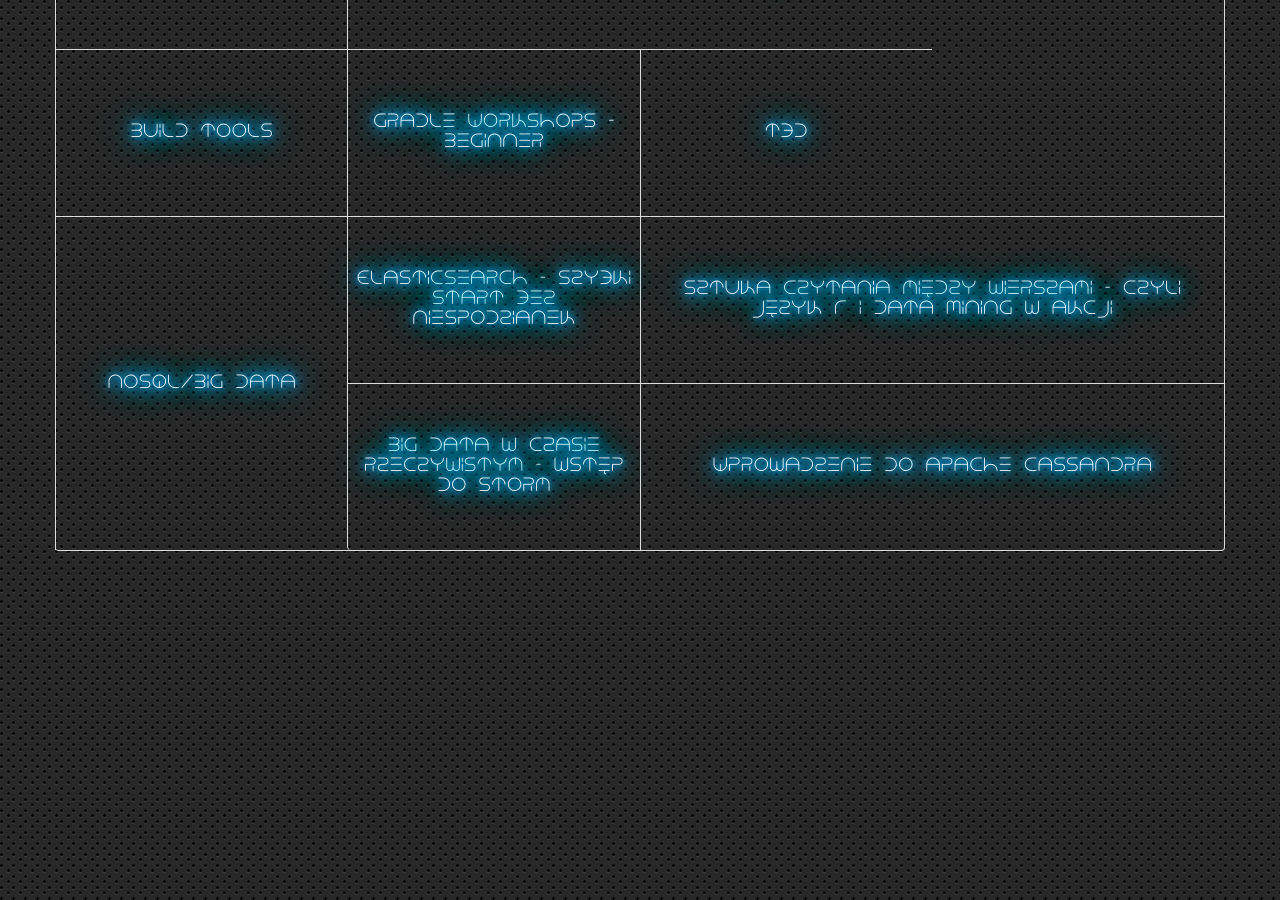
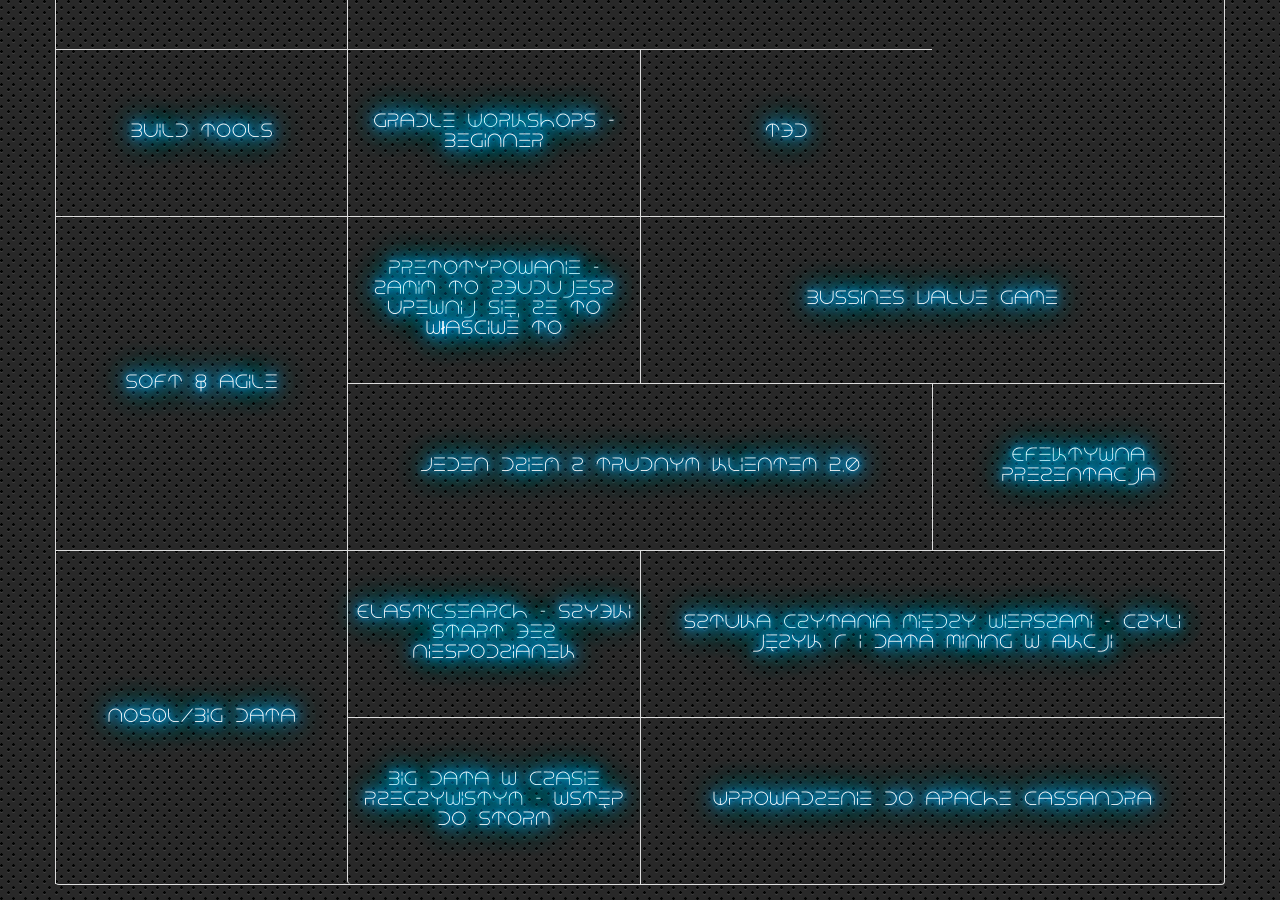
Before and after one commit to wojtekerbetowski/warsjawa2013, a Jekyll site: the page built from index.html, in a window 1280 px wide and 900 px high, scrolled down 1193 px. Built offline with Jekyll 4.4.1, drawn with Linux system fonts in a browser that asks for light colours; some of the changed lines change nothing that is shown.

Commit message:
add Agile track

```diff
--- a/index.html
+++ b/index.html
@@ -91,6 +91,50 @@
           bio: tbd
         requirements: tdb
 
+- name: Soft & Agile
+  paths:
+    - talks:
+      - id: pretotyping
+        title: Pretotypowanie - zamim to zbudujesz upewnij się, że to właściwe to
+        speaker:
+          name: Oskar Kapala
+          photo: /img/speakers/oskar_kapala.jpg
+          bio: "Z wykształcenia matematyk, pracuje jako programista, architekt, team leader w różnych projektach wokoło Javowych. Ostatnio fan programowania funkcyjnego oraz idei pretotypowania. Aktualnie pracuje Outbox."
+        description: "Ludzie mają wiele pomysłów na innowacyjne produkty. Ale jak odróżnić te które wartościowe i potrzebne od bezużytecznych, których nikt nwet nie zauważy? Na początku warsztatu opowiem trochę o podejściu zwanym, pretotypowaniem, stawiającym za cel by odpowiedź na to pytanie znaleść maksymalnie szybko. W drugiej części przeprowadzimy szereg eksperymentów myślowych ćwiczących różne metody pretotypowania."
+        requirements: "Potrzebny jest wyłącznie otwarty umysł :)"
+        spots: 30
+
+      - id: bussines_value_game
+        title: Bussines Value Game
+        slots: 2
+        speaker:
+          name: Wiktor Żołnowski
+          photo: /img/tbd.png
+          bio: TBD
+        description: TBD
+        requirements: TBD
+
+    - talks:
+      - id: trudny_klient
+        title: Jeden dzień z trudnym klientem 2.0
+        slots: 2
+        speaker:
+          name: Ola Puchta, Tomek Szymański
+          photo: /img/tbd.png
+          bio: TBD
+        description: TBD
+        requirements: TBD
+
+      - id: efektywna_prezentacja
+        title: Efektywna Prezentacja
+        speaker:
+          name: Małgorzata Majewska
+          photo: /img/tbd.png
+          bio: "Małgorzata Majewska - psycholog, trener umiejętności psychospołecznych i biznesowych, HR Business Partner, Specjalista ds. Rozwoju i Motywacji Pracowników. Jako praktyk prowadzący liczne warsztaty rozwojowe i biznesowe chętnie dzieli się doświadczeniami oraz wiedzą zdobytą na licznych kursach i studiach podyplomowych. Ukończyła kurs Trenera Biznesu w Ośrodku Pomocy i Edukacji Psychologicznej INTRA. Wiedzę z zakresu Zarządzania Zasobami Ludzkimi pogłębiała w Collegium Civitas na kierunku Liderzy Zarządzania Wiedzą i Talentami w Zespołach. Współpracuję z Wyższą Szkoła Pedagogiczną im. Korczaka w Warszawie."
+        description: "<dl><dt>Elementy efektywnej prezentacji</dt><dd>narzędzia wzbogacjające przekaz</dd><dd>elementy dekoncentrujące uczestników</dd><dt>Przygotowanie prezentacji</dt><dd>wartościowe pytania</dd><dt>Publiczność</dt><dd>charakterystyka słuchaczy</dd></dl>"
+        requirements: "Warsztat przeznaczony jest dla osób planujacych lub prowadzących: konferencje, wykłady, spotkania, prezentacje.<br/>Uczestnicy powinni wiedzieć, że spotkanie ma chrakter warsztatów co oznacza, że uczestnicy będą proszeni o wykonywanie ćwiczeń indywidualnych i grupowych."
+        spots: 20
+
 - name: NoSQL/Big Data
   paths:
     - talks:
```
